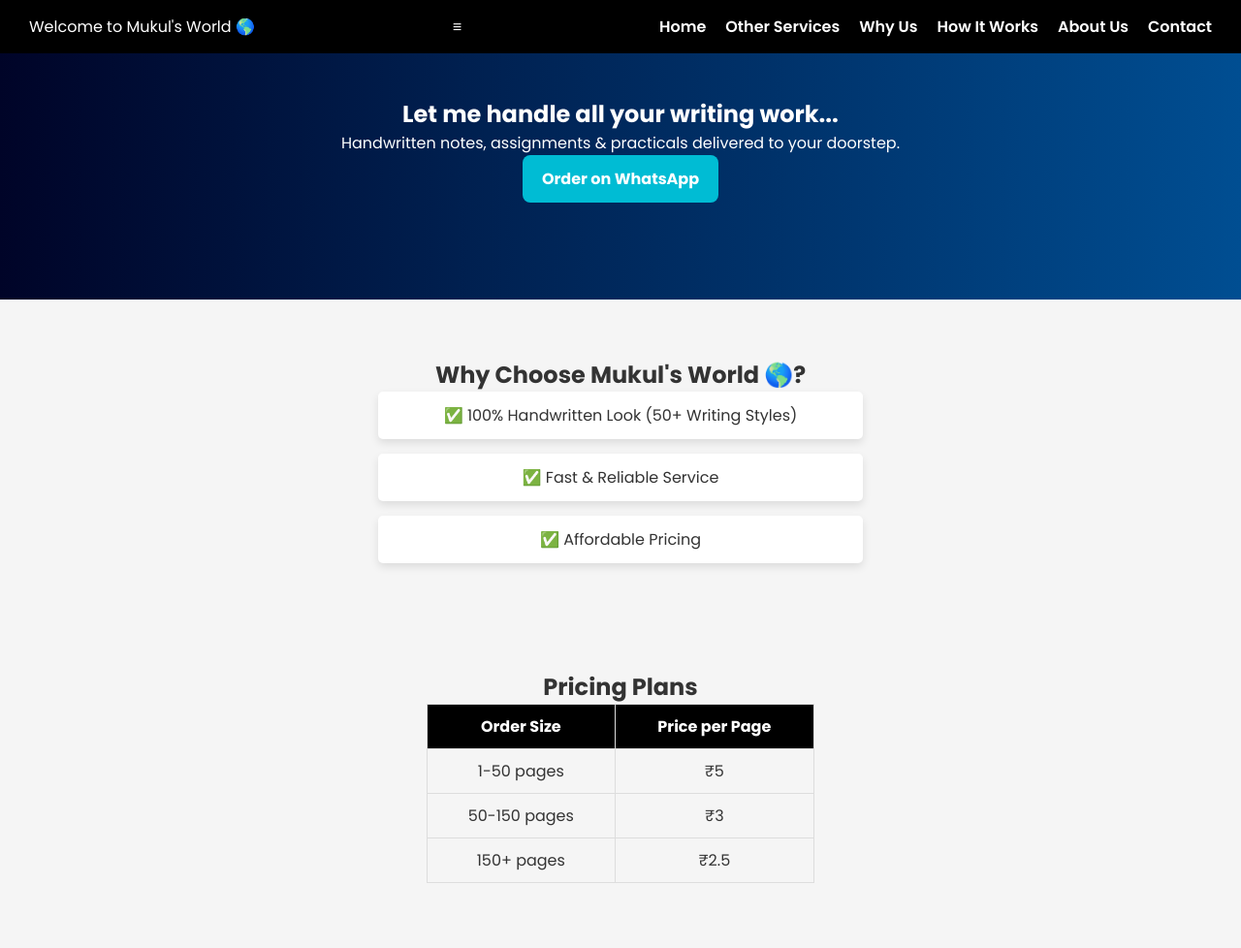
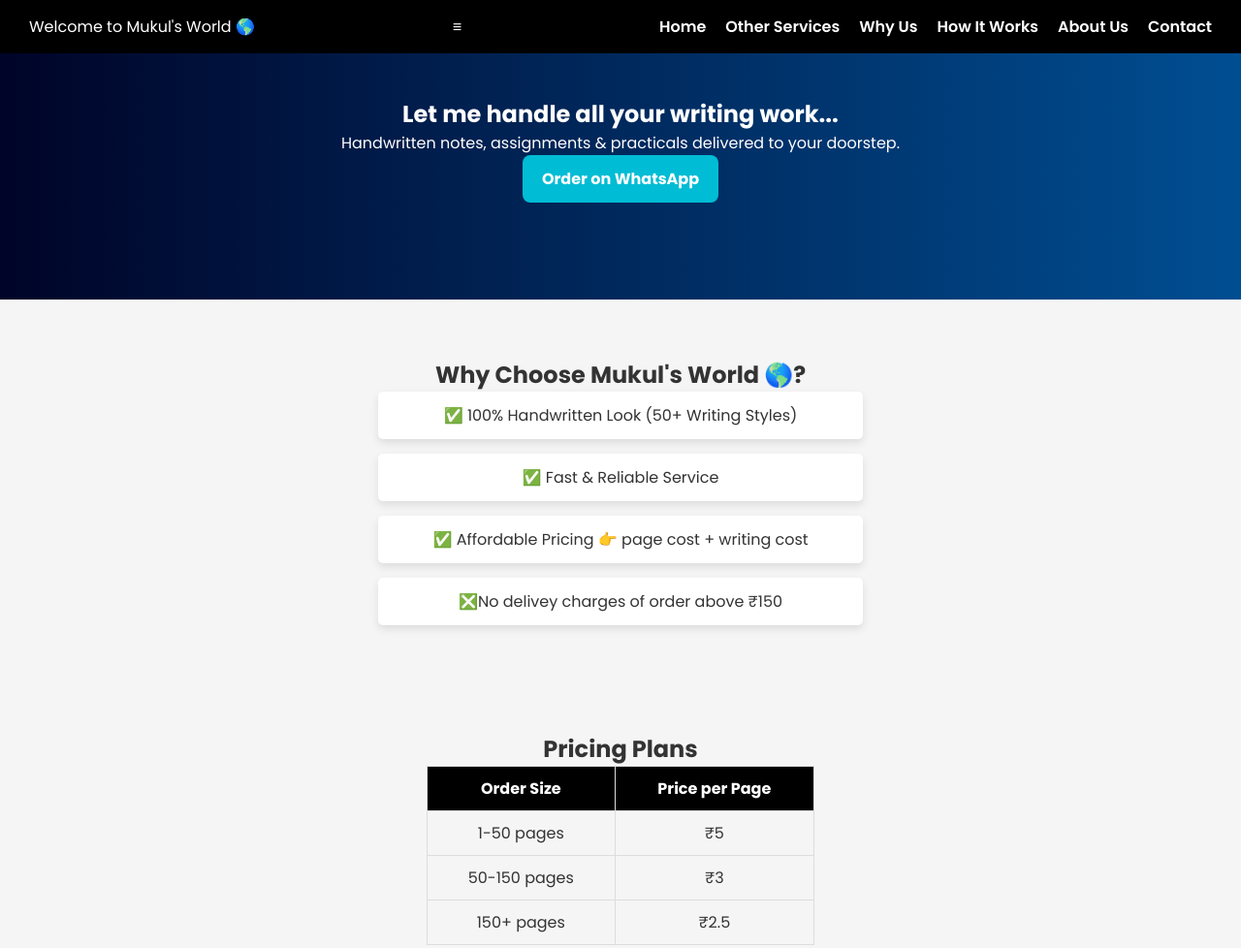
Before and after one commit to mukul13102005/Mukul_world_bussines_website, a plain HTML site: page index.html in a window 1280 px wide. Shown: the top 978 px of the page at 97% size. Drawn offline with Linux system fonts and the light colour scheme.

Commit message:
Update index.html

```diff
--- a/index.html
+++ b/index.html
@@ -36,7 +36,9 @@
         <div class="features">
             <div class="feature">✅ 100% Handwritten Look (50+ Writing Styles)</div>
             <div class="feature">✅ Fast & Reliable Service</div>
-            <div class="feature">✅ Affordable Pricing</div>
+            <div class="feature">✅ Affordable Pricing 👉 page cost + writing cost</div>
+            <div class="feature">❎No delivey charges of order above ₹150</div>
+
         </div>
     </section>
 
```
